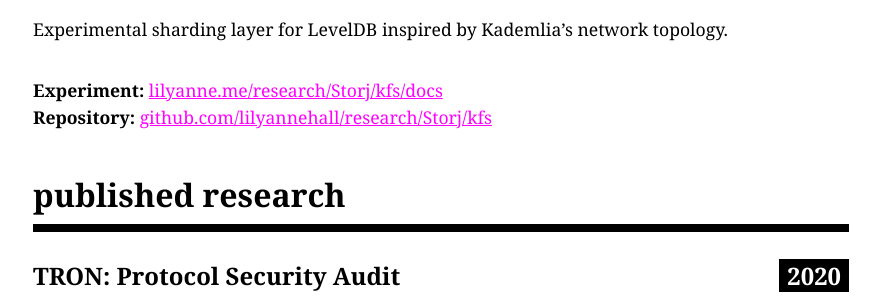
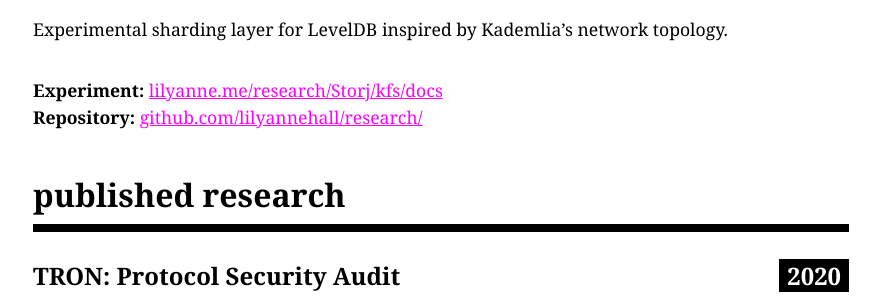
Before and after one commit to 161chihuahuas/cv, a Jekyll site: the page built from index.md, in a window 1280 px wide and 900 px high, scrolled down 3534 px. Shown: the part 155-455 px from the top of the window, without its empty margins (199-1079 px from the left). Built offline with Jekyll 4.4.1, drawn with Linux system fonts in a browser that asks for light colours; our own code applies the rules of GitHub Pages for plain Markdown files; comment, search, counter and statistics services are not loaded.

Commit message:
update links

```diff
--- a/index.md
+++ b/index.md
@@ -89,7 +89,7 @@
 Experimental sharding layer for LevelDB inspired by Kademlia's network topology.
 
 **Experiment:** [lilyanne.me/research/Storj/kfs/docs](https://lilyanne.me/research/Storj/kfs/docs/tutorial-performance-testing.html)
-**Repository:** [github.com/lilyannehall/research/Storj/kfs](https://github.com/lilyannehall/research/Storj/kfs)
+**Repository:** [github.com/lilyannehall/research/](https://github.com/lilyannehall/research/tree/main/Storj/kfs)
 
 ## published research
 
```
